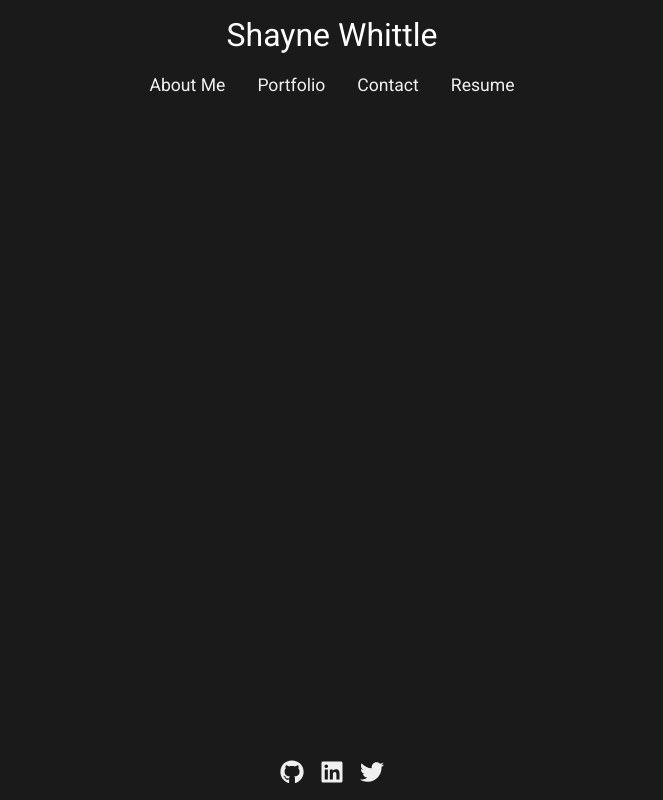
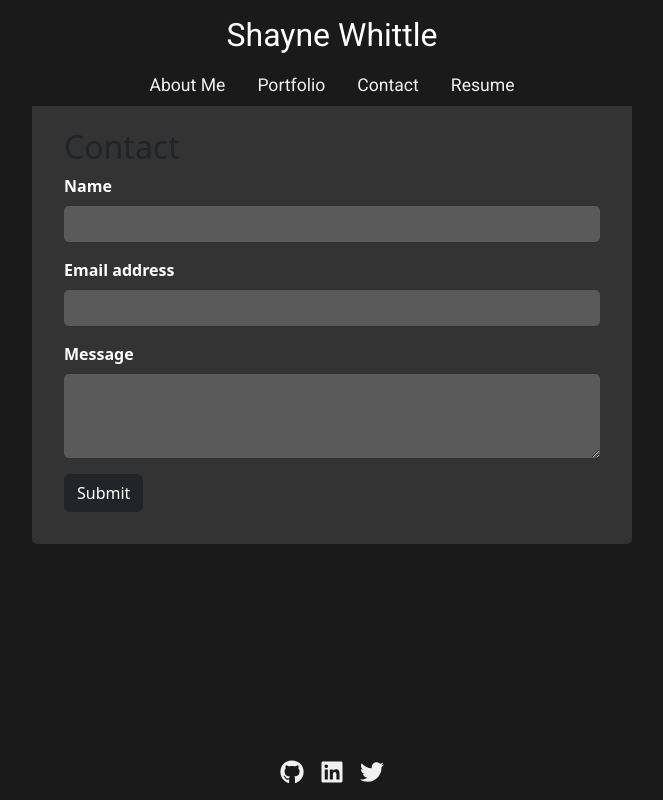
Before and after one commit to shaynefw/reactfolio, a React (Create React App) app: page /contact in a window 1280 px wide. Shown: the whole page, without its empty margins (308-971 px from the left). Built offline with nearby package versions, Linux system fonts and the light colour scheme.

Commit message:
feat: added contact page

```diff
--- a/package.json
+++ b/package.json
@@ -8,6 +8,7 @@
     "@testing-library/user-event": "^13.5.0",
     "bootstrap": "^5.2.3",
     "react": "^18.2.0",
+    "react-bootstrap": "^2.7.2",
     "react-dom": "^18.2.0",
     "react-icons": "^4.8.0",
     "react-router-dom": "^6.9.0",
--- a/src/App.js
+++ b/src/App.js
@@ -20,6 +20,7 @@ function App() {
           <Routes>
             <Route path="/" element={<About />} />
             <Route path="/portfolio" element={<Portfolio />} />
+            <Route path="/contact" element={<Contact />} />
           </Routes>
         </div>
         <Footer />
--- a/src/components/Contact.js
+++ b/src/components/Contact.js
@@ -0,0 +1,97 @@
+import React, { useState } from "react";
+import "../style/Contact.css";
+import { Container, Row, Col, Form, Button, Alert } from "react-bootstrap";
+//import emailjs from 'emailjs-com';
+
+const Contact = () => {
+  const [formData, setFormData] = useState({
+    name: "",
+    email: "",
+    message: "",
+  });
+  const [showSuccess, setShowSuccess] = useState(false);
+  const [showError, setShowError] = useState(false);
+  const [validated, setValidated] = useState(false);
+
+  const handleChange = (e) => {
+    setFormData({ ...formData, [e.target.name]: e.target.value });
+  };
+
+  const handleSubmit = (e) => {
+    e.preventDefault();
+    const form = e.currentTarget;
+    if (form.checkValidity() === false) {
+      e.stopPropagation();
+    } else {
+      // ... (email sending code)
+    }
+    setValidated(true);
+  };
+
+  return (
+    <Container>
+      <Row>
+        <Col>
+          <div className="contact-form">
+            <h2>Contact</h2>
+            {showSuccess && (
+              <Alert variant="success">Message sent successfully!</Alert>
+            )}
+            {showError && (
+              <Alert variant="danger">
+                Failed to send message. Please try again.
+              </Alert>
+            )}
+            <Form noValidate validated={validated} onSubmit={handleSubmit}>
+              <Form.Group controlId="formName">
+                <Form.Label>Name</Form.Label>
+                <Form.Control
+                  required
+                  type="text"
+                  name="name"
+                  value={formData.name}
+                  onChange={handleChange}
+                />
+                <Form.Control.Feedback type="invalid">
+                  This field is required.
+                </Form.Control.Feedback>
+              </Form.Group>
+              <Form.Group controlId="formEmail">
+                <Form.Label>Email address</Form.Label>
+                <Form.Control
+                  required
+                  type="email"
+                  name="email"
+                  value={formData.email}
+                  onChange={handleChange}
+                />
+                <Form.Control.Feedback type="invalid">
+                  Please enter a valid email address.
+                </Form.Control.Feedback>
+              </Form.Group>
+              <Form.Group controlId="formMessage">
+                <Form.Label>Message</Form.Label>
+                <Form.Control
+                  required
+                  as="textarea"
+                  rows={3}
+                  name="message"
+                  value={formData.message}
+                  onChange={handleChange}
+                />
+                <Form.Control.Feedback type="invalid">
+                  This field is required.
+                </Form.Control.Feedback>
+              </Form.Group>
+              <Button variant="dark" type="submit">
+                Submit
+              </Button>
+            </Form>
+          </div>
+        </Col>
+      </Row>
+    </Container>
+  );
+};
+
+export default Contact;
--- /dev/null
+++ b/src/style/Contact.css
@@ -0,0 +1,29 @@
+.contact-form {
+  display: flex;
+  flex-direction: column;
+  max-width: 600px;
+  margin: 0 auto;
+  padding: 2rem;
+  background-color: #333;
+  border-radius: 5px;
+}
+
+.contact-form label {
+  color: #fff;
+  font-weight: bold;
+}
+
+.contact-form input,
+.contact-form textarea {
+  background-color: #5a5a5a;
+  color: #fff;
+  border: none;
+  border-radius: 5px;
+  margin-bottom: 1rem;
+  outline: none;
+}
+
+.contact-form input::placeholder,
+.contact-form textarea::placeholder {
+  color: #ccc;
+}
```
Also changed, not shown: src/style/Project.css (+0 -28 lines), 1 other file (tests, documents, lock files or other folders).
